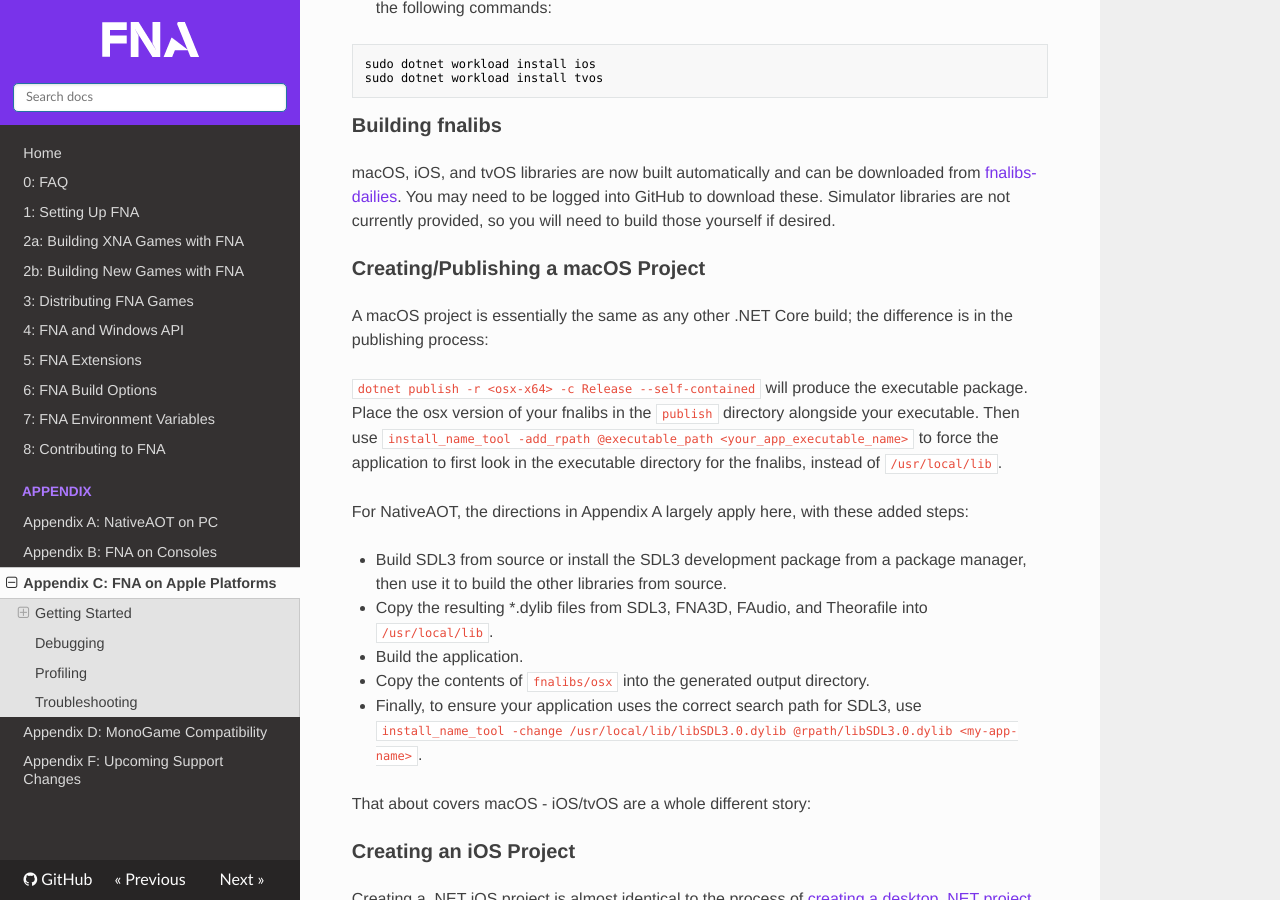
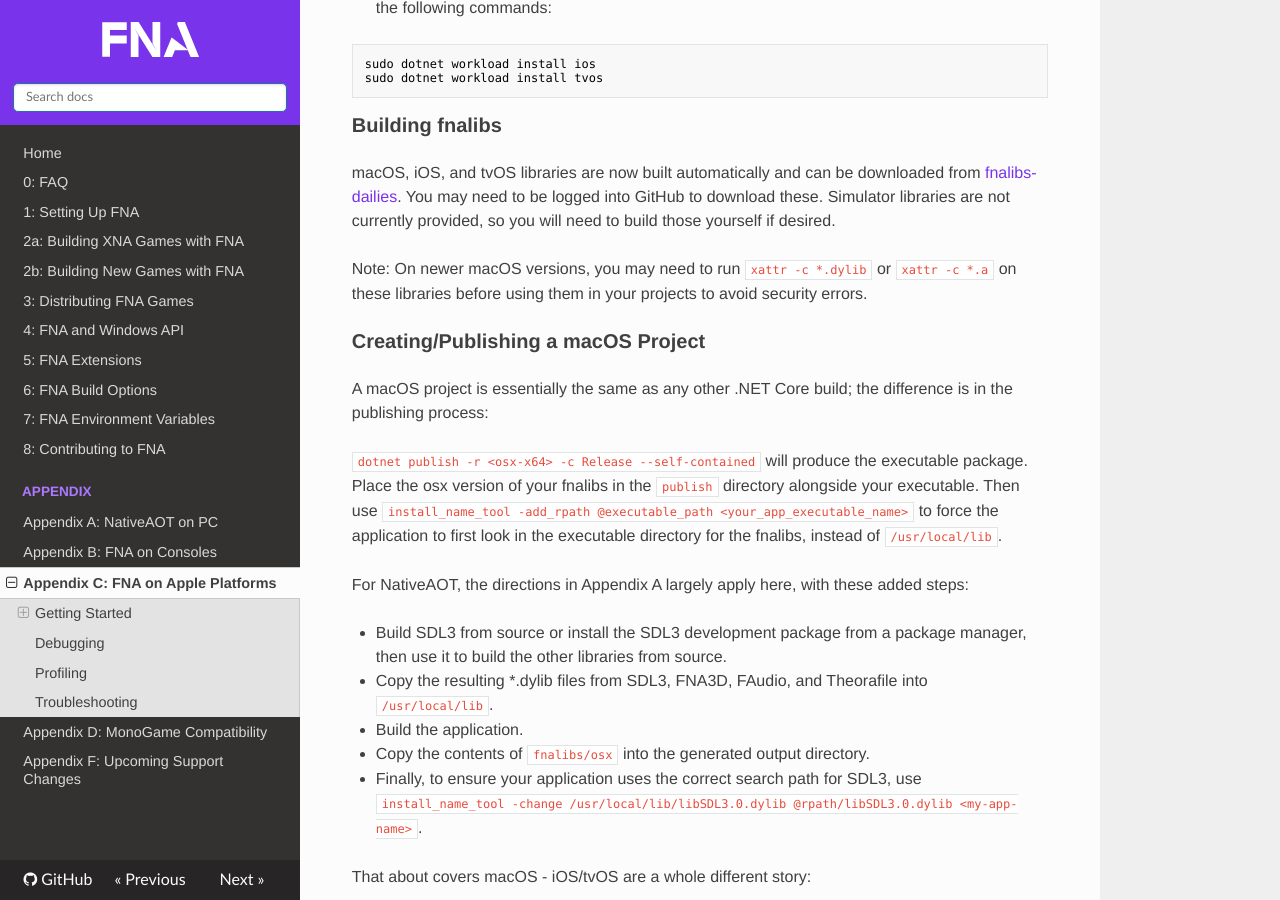
Before and after one commit to FNA-XNA/docs, an MkDocs documentation site: the page built from docs/appendix/Appendix-C:-FNA-on-Apple-Platforms.md, in a window 1280 px wide and 900 px high, scrolled down 617 px. Built offline with MkDocs 1.6.1, drawn with Linux system fonts in a browser that asks for light colours; nearby versions of some CDN libraries.

Commit message:
Include note about xattr on Apple platforms

```diff
--- a/docs/appendix/Appendix-C:-FNA-on-Apple-Platforms.md
+++ b/docs/appendix/Appendix-C:-FNA-on-Apple-Platforms.md
@@ -23,6 +23,8 @@
 ### Building fnalibs
 
 macOS, iOS, and tvOS libraries are now built automatically and can be downloaded from [fnalibs-dailies](https://github.com/FNA-XNA/fnalibs-dailies/actions). You may need to be logged into GitHub to download these. Simulator libraries are not currently provided, so you will need to build those yourself if desired.
+
+Note: On newer macOS versions, you may need to run `xattr -c *.dylib` or `xattr -c *.a` on these libraries before using them in your projects to avoid security errors.
 
 ### Creating/Publishing a macOS Project
 
```
